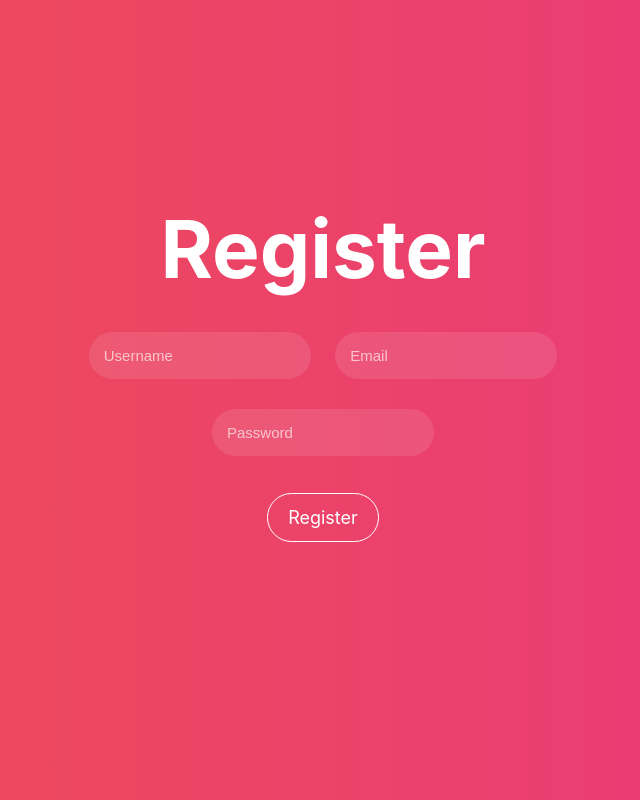
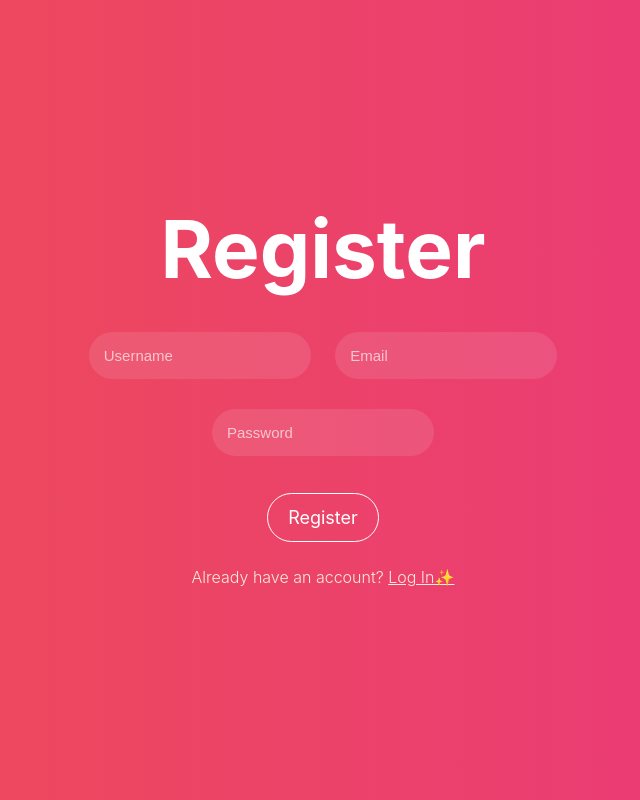
Before and after one commit to valentino-ivanovski/Soundshift, a Node server app: page /register in a window 1280 px wide. Shown: the whole page, without its empty margins (317-957 px from the left). Run offline with Node 20, Linux system fonts and the light colour scheme.

Commit message:
Add "Already have an account? Log In" link to registration page

```diff
--- a/server/views/register.ejs
+++ b/server/views/register.ejs
@@ -118,6 +118,7 @@
                     <%= locals.errorReg %>
                 </p>
                 <button type="submit">Register</button>
+                <p style="font-family: 'Inter', Helvetica; font-weight: 300; color: antiquewhite; margin-top: 25px;">Already have an account? <a href="/login" style="color:antiquewhite;">Log In✨</a></p>
             </form>
         </div>
     </div>
```
